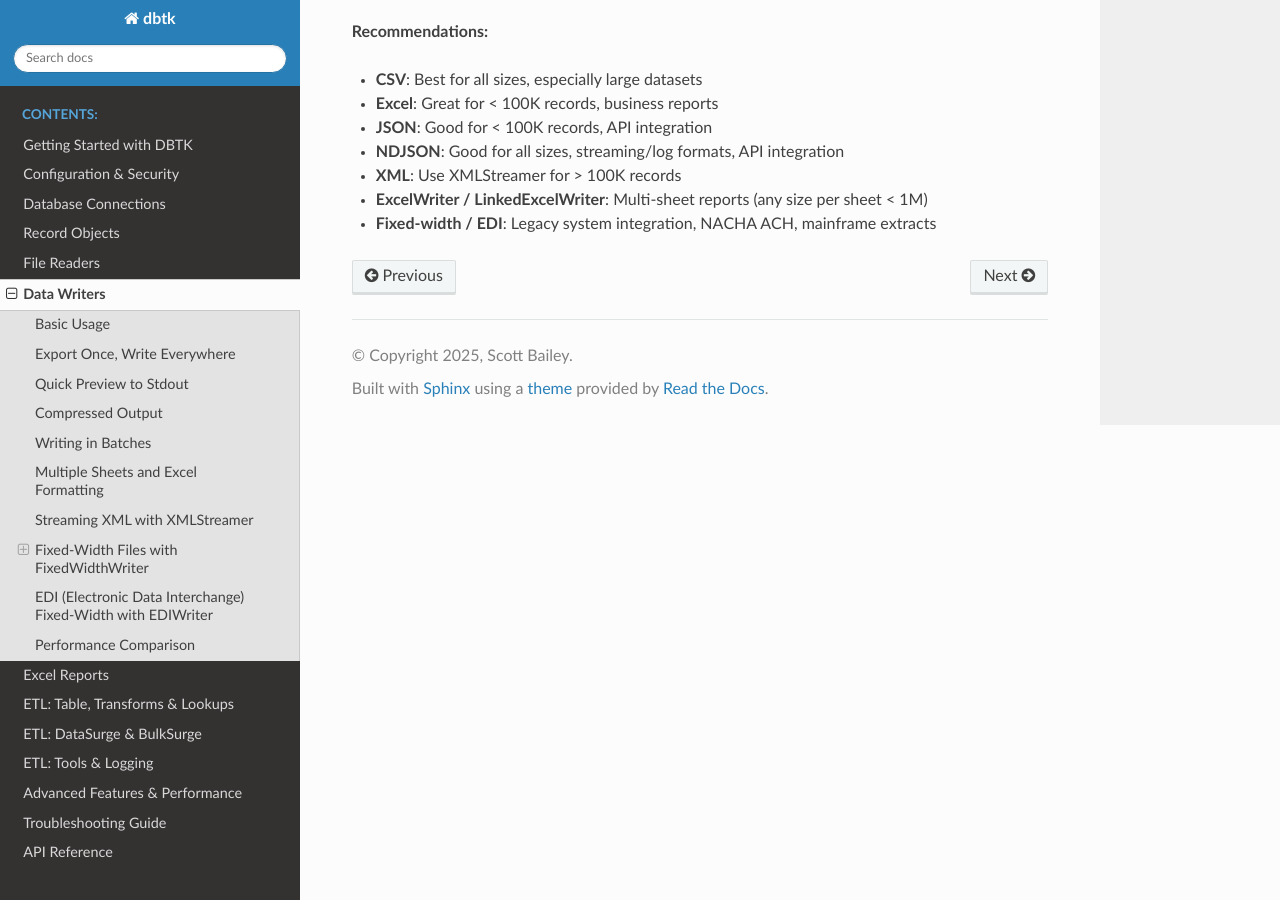
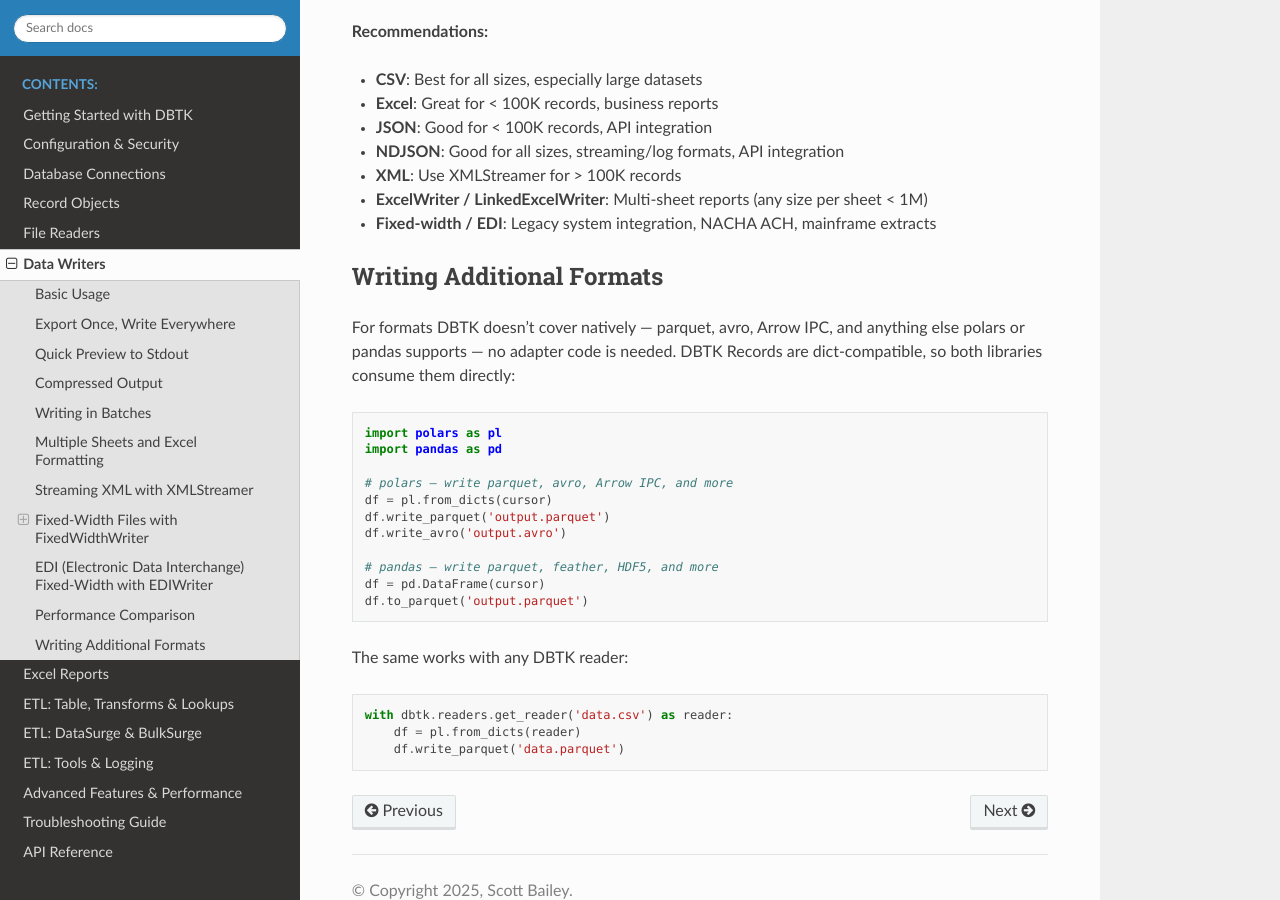
Before and after one commit to scottrbailey/dbtk, a Sphinx documentation site: the page built from docs/06-writers.md, in a window 1280 px wide and 900 px high, scrolled down 6879 px. Built offline with Sphinx 7.4.7 and the Read the Docs theme 3.1.0, drawn with Linux system fonts in a browser that asks for light colours.

Commit message:
docs: document polars/pandas interoperability via Record dict-compatibility
README: note after Record class section that pl.from_dicts(cursor) and
pd.DataFrame(cursor) work without any adapter code.

06-writers.md: new "Writing Additional Formats" section showing the
pattern for writing parquet, avro, and other formats via polars/pandas.

https://claude.ai/code/session_01VyixEummeVkN3jKMPjUJ2j

````diff
--- a/docs/06-writers.md
+++ b/docs/06-writers.md
@@ -308,3 +308,29 @@ For large datasets, here's when to use each writer:
 - **XML**: Use XMLStreamer for > 100K records
 - **ExcelWriter / LinkedExcelWriter**: Multi-sheet reports (any size per sheet < 1M)
 - **Fixed-width / EDI**: Legacy system integration, NACHA ACH, mainframe extracts
+
+## Writing Additional Formats
+
+For formats DBTK doesn't cover natively — parquet, avro, Arrow IPC, and anything else polars or pandas supports — no adapter code is needed. DBTK Records are dict-compatible, so both libraries consume them directly:
+
+```python
+import polars as pl
+import pandas as pd
+
+# polars — write parquet, avro, Arrow IPC, and more
+df = pl.from_dicts(cursor)
+df.write_parquet('output.parquet')
+df.write_avro('output.avro')
+
+# pandas — write parquet, feather, HDF5, and more
+df = pd.DataFrame(cursor)
+df.to_parquet('output.parquet')
+```
+
+The same works with any DBTK reader:
+
+```python
+with dbtk.readers.get_reader('data.csv') as reader:
+    df = pl.from_dicts(reader)
+    df.write_parquet('data.parquet')
+```
````
Also changed, not shown: README.md (+2 -0 lines).
